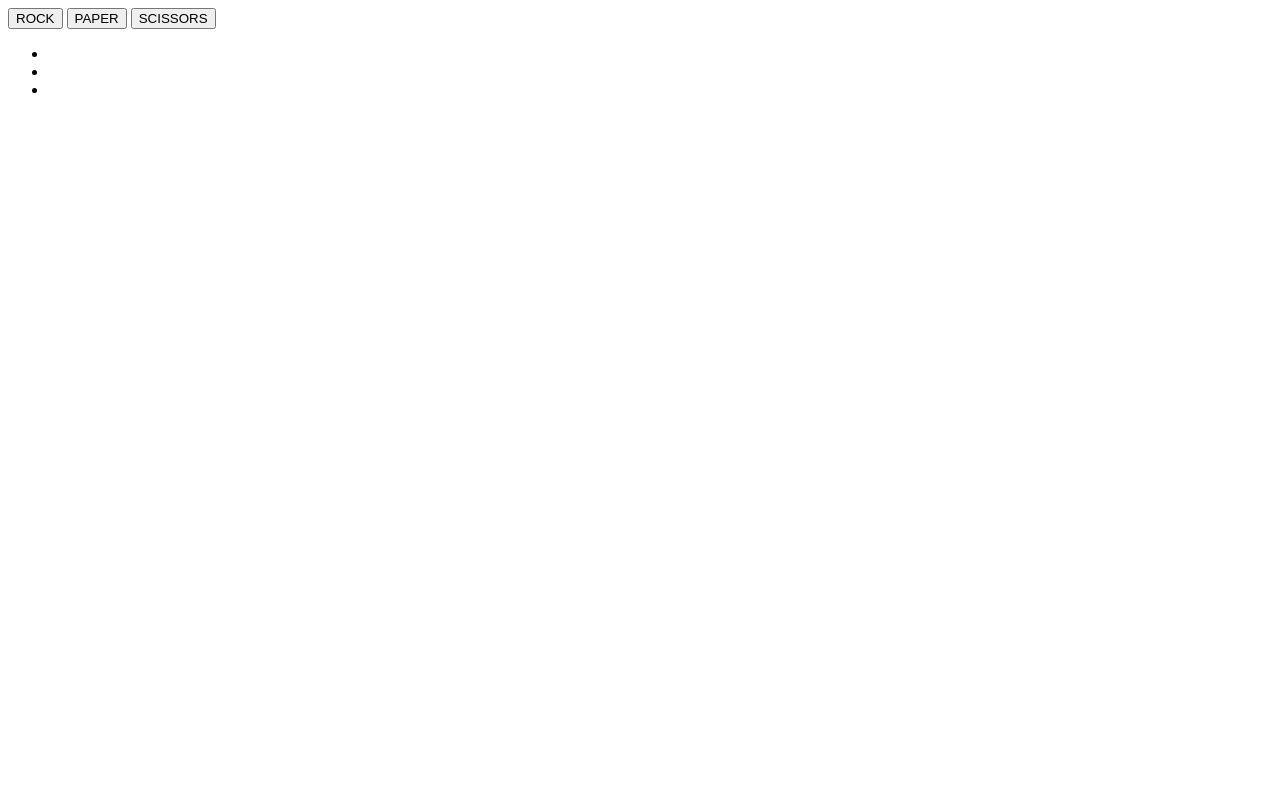
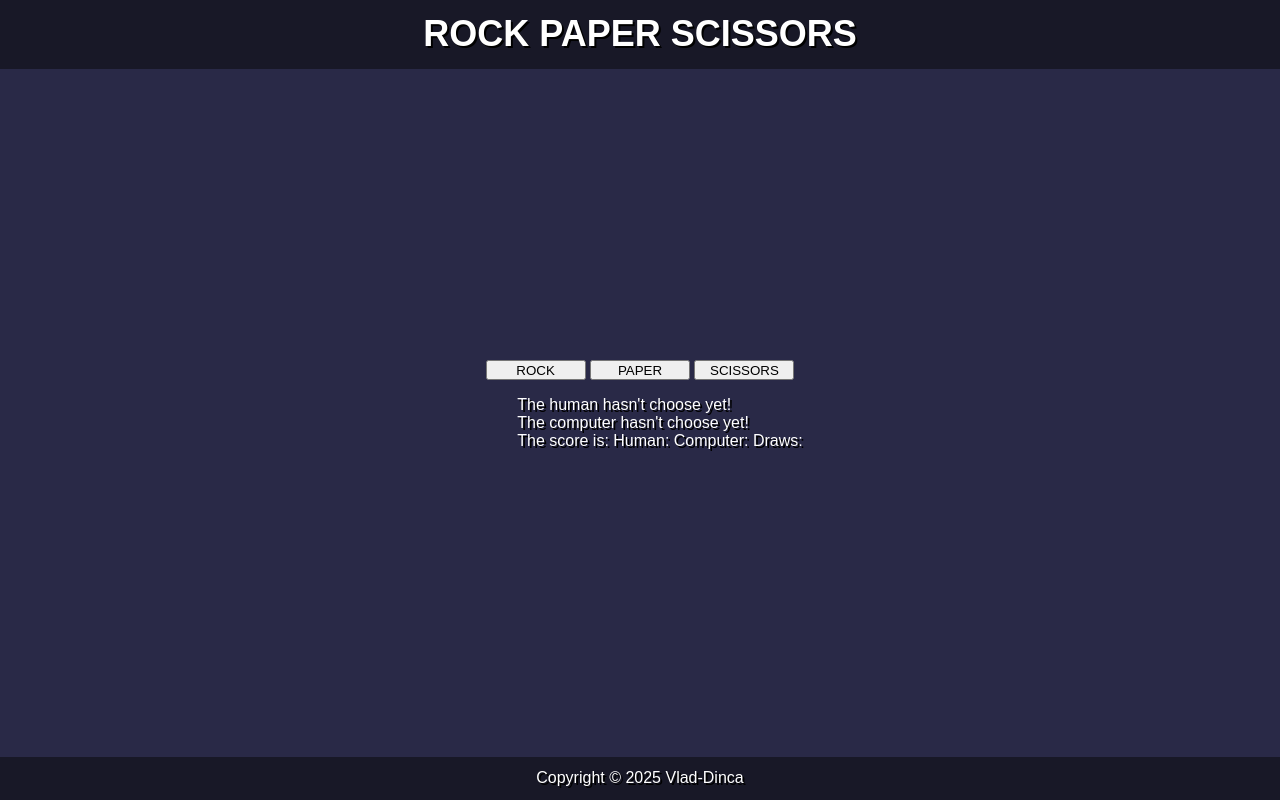
Before and after one commit to Vlad-Dinca/Rock-Paper-Scissors-TOP, a plain HTML site: page index.html in a window 1280 px wide. Drawn offline with Linux system fonts and the light colour scheme.

Commit message:
Add style and structure to page

```diff
--- a/index.html
+++ b/index.html
@@ -3,20 +3,27 @@
 <head>
     <meta charset="UTF-8">
     <script src="javascript.js" defer></script>
-    <link ref="stylesheet" src="style.css">
+    <link rel="stylesheet" href="style.css">
     <meta name="viewport" content="width=device-width, initial-scale=1.0">
     <title>Rock Paper Scissors</title>
 </head>
 <body>
-    <div>
-        <button id="rock">ROCK</button>
-        <button id="paper">PAPER</button>
-        <button id="scissors">SCISSORS</button>
+    <header>ROCK PAPER SCISSORS</header>
+    <div id="game">
+        <div id="choices">
+            <button id="rock">ROCK</button>
+            <button id="paper">PAPER</button>
+            <button id="scissors">SCISSORS</button>
+        </div>
         <ul>
-            <li class="hChoice"></li>
-            <li class="cChoice"></li>
-            <li class="results"></li>
+            <li class="hChoice">The human hasn't choose yet!</li>
+            <li class="cChoice">The computer hasn't choose yet!</li>
+            <li class="results"> </li>
+            <li class="score">The score is: Human: Computer: Draws:</li>
         </ul>
     </div>
+    <footer>
+        Copyright © <script>document.write(new Date().getFullYear());</script> Vlad-Dinca
+    </footer>
 </body>
 </html>
--- a/javascript.js
+++ b/javascript.js
@@ -1,11 +1,7 @@
 let humanScore = 0;
 let computerScore = 0;
-// let gameStop = true;
+let drawScore = 0;
 
-
-// function getHumanChoice(choice){
-//     if
-// }
 function getComputerChoice(choice){
     choice = Math.floor(Math.random()*3);
     if (choice === 0)
@@ -18,17 +14,19 @@ function getComputerChoice(choice){
 function playRound(human, computer){
     const choiceH = document.querySelector("li.hChoice");
     choiceH.textContent = `The human player chose ${human}.`;
+
     const choiceC = document.querySelector("li.cChoice");
     choiceC.textContent = `The Computer chose ${computer}.`;
-    const results = document.querySelector("li.results"); // 0 = ROCK, 1 = PAPER, 2 = SCISSORS
-    // game.appendChild("results");
-    // results.classList.add("results");
+    const results = document.querySelector("li.results");
+
     console.log(human);
-    if (human === computer)
+    if (human === computer){
             results.textContent = ("IT'S A DRAW!");
+            drawScore++;
+    }
         else if(human === "rock" && computer === "paper"){
-            results.textContent = ("YOU LOST!");
-            computerScore=++computerScore;
+        results.textContent = ("YOU LOST!");
+        computerScore=++computerScore;
         }
 
         else if (human === "rock" && computer === "scissors"){
@@ -55,21 +53,13 @@ function playRound(human, computer){
             results.textContent = ("YOU WON!");
             humanScore=++humanScore;
         }
+    const score = document.querySelector("li.score")
+    score.textContent = `The score is: Human: ${humanScore} Computer: ${computerScore} Draws: ${drawScore}`;
 
 }
 
     let computerChoice;
     let computer;
-    // let humanChoice;
-
-
-    // let human = getHumanChoice(humanChoice);
-    // let human;
-
-    // while (human != 0 && human != 1 && human !=2 && human !=3){
-    //     console.log("You should only input 0, 1, 2 or 3");
-    //     human = getHumanChoice(humanChoice);
-    //     }
 
     const rock = document.getElementById("rock");
     const paper = document.getElementById("paper");
@@ -90,36 +80,3 @@ function playRound(human, computer){
         event.preventDefault();
         playRound("scissors", computer);
     });
-    // switch(human){
-    //     case 0:
-    //         console.log("You chose Rock");
-    //         break;
-    //     case 1:
-    //         console.log("You chose Paper");
-    //         break;
-    //     case 2:
-    //         console.log("You chose Scissors");
-    //         break;
-    //     case 3:
-    //         console.log("Game over!");
-    //         gameStop = false;
-    //         break;
-    // }
-
-    // if (human == 0 || human == 1 || human ==2)
-    //     switch(computer){
-    //         case 0:
-    //             console.log("The computer chose Rock");
-    //             break;
-    //         case 1:
-    //             console.log("The computer chose Paper");
-    //             break;
-    //         case 2:
-    //             console.log("The computer chose Scissors");
-    //             break;
-    //     }
-
-    //     if (human===3)
-    //         console.log(`Final score: Human = ${humanScore} Computer = ${computerScore}`)
-
-    //     else console.log(`Current score: Human = ${humanScore} Computer = ${computerScore}`);
--- a/style.css
+++ b/style.css
@@ -1,4 +1,60 @@
+body{
+    display:flex;
+    /* align-content:center; */
+    flex-direction:column;
+    margin:0;
+    height:100vh;
+    background-color:orange;
+    font-family:sans-serif;
+    color:white;
+    text-shadow: 2px 2px black;
+}
 button{
     width:100px;
     height:20px;
 }
+
+ul{
+
+    list-style-type:none;
+
+}
+
+#game{
+    background-color:rgb(41, 41, 71);
+    width:auto;
+    display:flex;
+    justify-content:center;
+    align-items:center;
+    flex-direction:column;
+    /* flex-shrink:1;
+    flex: 1 0 auto; */
+    height:100vh;
+}
+
+footer{
+    height:50px;
+    background-color:rgb(24, 24, 39);
+    width:auto;
+    display:flex;
+    align-items:center;
+    justify-content:center;
+    flex: 0 1 auto;
+}
+
+header{
+    display:flex;
+    height:80px;
+    justify-content:center;
+    align-items:center;
+    padding:0;
+    background-color:rgb(24, 24, 39);
+    color:white;
+    margin:0;
+    padding:0;
+    flex: 0 1 auto;
+    padding-top:-10px;
+    font-size:36px;
+    font-weight:900;
+    /* box-shadow: 0px 8px 24px rgba(149, 149, 149, 0.2); */
+}
```
